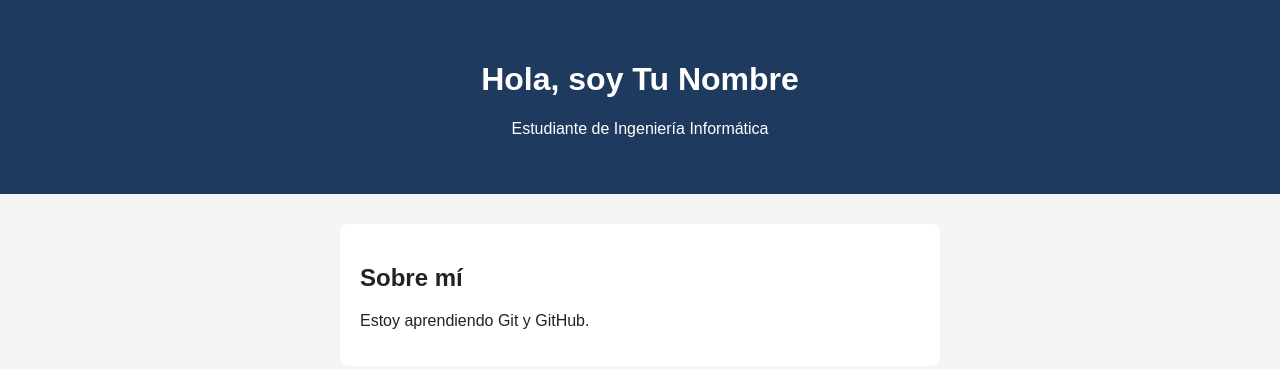
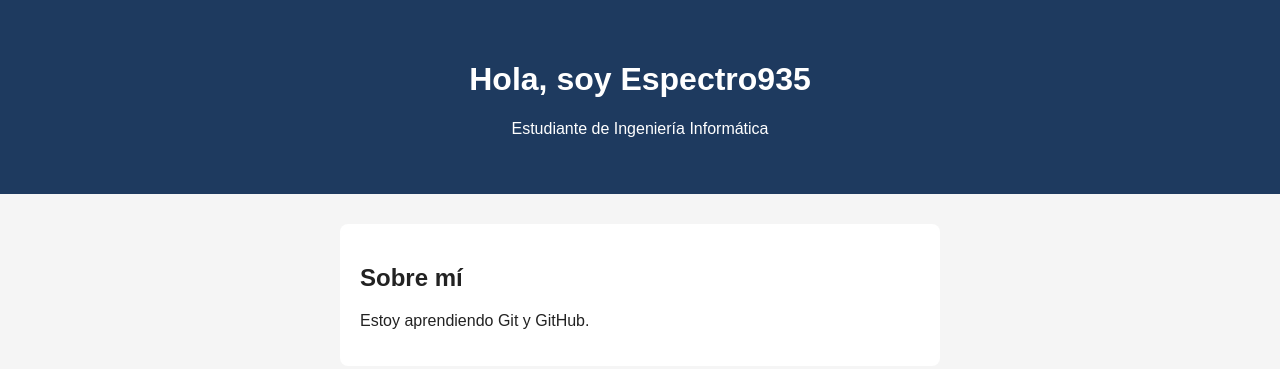
Before and after one commit to JuanCarlos010/mi-primera-web, a plain HTML site: page index.html in a window 1280 px wide. Drawn offline with Linux system fonts and the light colour scheme.

Commit message:
le cambie el nombre xd

```diff
--- a/index.html
+++ b/index.html
@@ -8,7 +8,7 @@
 </head>
 <body>
   <header>
-    <h1>Hola, soy Tu Nombre</h1>
+    <h1>Hola, soy Espectro935</h1>
     <p>Estudiante de Ingeniería Informática</p>
   </header>
   <main>
```
